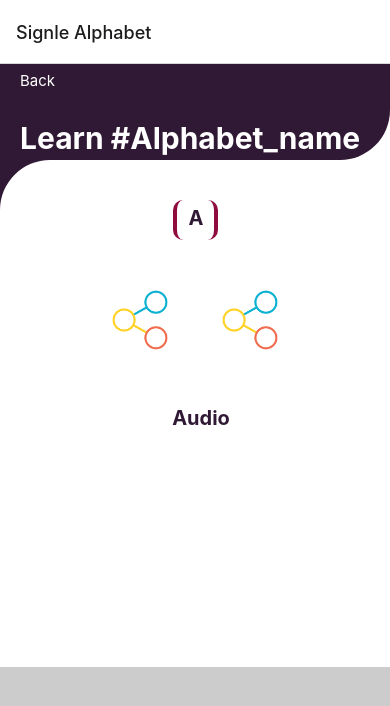
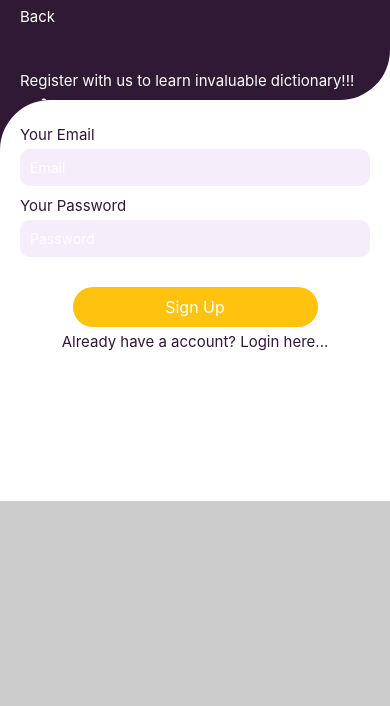
Before and after one commit to sansbrix/dictionary-customer, a React Native app: screen /Signup in a window 390 px wide. Shown: the top 706 px of the page. Built offline with nearby package versions, Linux system fonts and the light colour scheme.

Commit message:
Added Navigator

```diff
--- a/App.js
+++ b/App.js
@@ -1,7 +1,10 @@
-import Routes from './app/routes';
+import { NavigationContainer } from '@react-navigation/native';
+import RootStackNavigator from './navigators/RootStackNavigator';
 
 export default function App() {
   return (
-    <Routes/>
+    <NavigationContainer>
+      <RootStackNavigator />
+    </NavigationContainer>
   );
 }
--- a/app/screens/Login.js
+++ b/app/screens/Login.js
@@ -41,7 +41,7 @@ function Login(props) {
                     <View>
                     <TouchableHighlight style={styles.mt_25}>
                       <View style={styles.button}>
-                        <Text style={[styles.color_white, styles.font_16]}>Login</Text>
+                        <Text onPress={() => props.navigation.navigate('Welcome')} style={[styles.color_white, styles.font_16]}>Login b</Text>
                       </View>
                     </TouchableHighlight>
                     </View>
--- a/app/screens/SignUp.js
+++ b/app/screens/SignUp.js
@@ -41,7 +41,7 @@ function SignUp(props) {
                     <View>
                     <TouchableHighlight style={styles.mt_25}>
                       <View style={styles.button}>
-                        <Text style={[styles.color_white, styles.font_16]}>Sign Up</Text>
+                        <Text onPress={() => props.navigation.navigate('Welcome')} style={[styles.color_white, styles.font_16]}>Sign Up</Text>
                       </View>
                     </TouchableHighlight>
                     </View>
--- /dev/null
+++ b/navigators/RootStackNavigator.js
@@ -0,0 +1,23 @@
+import React from 'react';
+import { createNativeStackNavigator } from '@react-navigation/native-stack';
+import Login from '../app/screens/Login';
+import SignUp from '../app/screens/SignUp';
+import WelcomeScreen from '../app/screens/WelcomeScreen';
+
+const RootStack = createNativeStackNavigator();
+
+export default function RootStackNavigator() {
+    return (
+        <RootStack.Navigator>
+            <RootStack.Group screenOptions={{ headerShown: false, animation: 'slide_from_bottom' }}>
+                <RootStack.Screen name="Login" component={Login} />
+                <RootStack.Screen name="Signup" component={SignUp} />
+                <RootStack.Screen name="Welcome" component={WelcomeScreen}/>
+            </RootStack.Group>
+            {/* <RootStack.Group screenOptions={{ presentation: 'modal', headerShown: false, animation: 'slide_from_bottom' }}>
+                <RootStack.Screen name="Login" component={Login} />
+                <RootStack.Screen name="Signup" component={SignUp} />
+            </RootStack.Group> */}
+        </RootStack.Navigator>
+    );
+}
```
